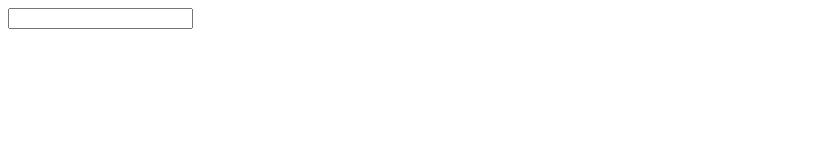
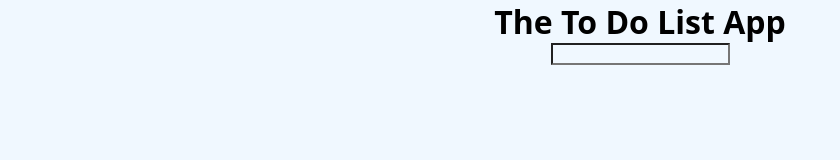
Before and after one commit to josueJURE/todoList, a plain HTML site: page index.html in a window 1280 px wide. Shown: the whole page, without its empty margins (0-840 px from the left). Drawn offline with Linux system fonts and the light colour scheme.

Commit message:
set display flex as a CSS property on div with class=mainContainer

```diff
--- a/index.css
+++ b/index.css
@@ -0,0 +1,20 @@
+* {
+  margin: 0;
+  padding: 0;
+  box-sizing: border-box;
+  outline: none;
+  font-family: "Open Sans", sans-serif;
+  background-color: aliceblue;
+}
+
+.mainContainer {
+    height: 100%;
+    width: 100vw;
+    display: flex;
+    flex-direction: column;
+    align-items: center;
+}
+
+input {
+    margin-bottom: 0;
+}
--- a/index.html
+++ b/index.html
@@ -1,13 +1,17 @@
 <!DOCTYPE html>
 <html lang="en">
-<head>
-    <meta charset="UTF-8">
-    <meta http-equiv="X-UA-Compatible" content="IE=edge">
-    <meta name="viewport" content="width=device-width, initial-scale=1.0">
+  <head>
+    <meta charset="UTF-8" />
+    <meta http-equiv="X-UA-Compatible" content="IE=edge" />
+    <meta name="viewport" content="width=device-width, initial-scale=1.0" />
+    <link rel="stylesheet" href="index.css">
+
     <title>Document</title>
-</head>
-<body>
-    <input type="text">
-
-</body>
+  </head>
+  <body>
+    <div class="mainContainer">
+      <h1>The To Do List App</h1>
+      <input type="text" />
+    </div>
+  </body>
 </html>
```
